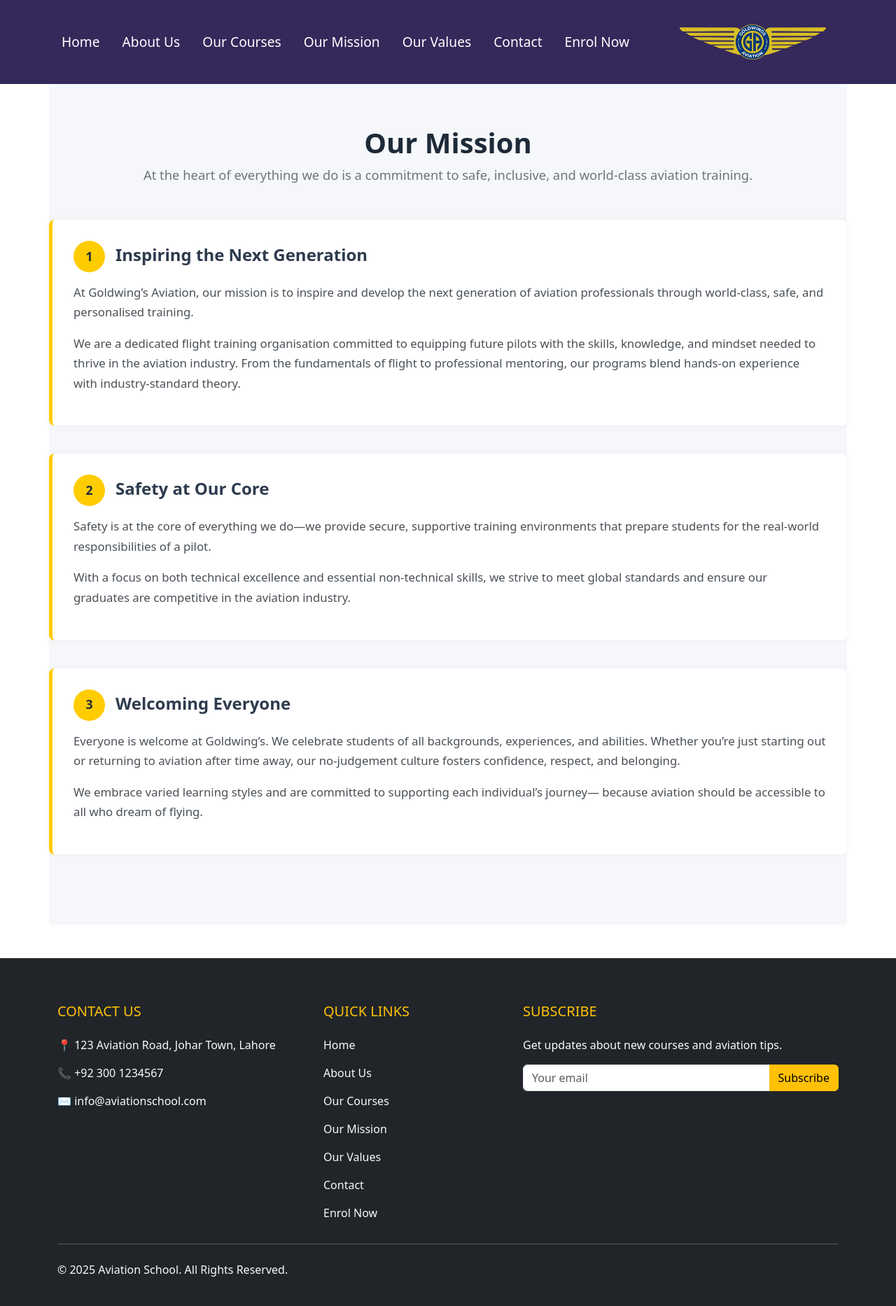
After one commit to stackAli/air, a Flask app: page /mission in a window 1280 px wide. The commit adds this page. Shown: the whole page at 70% size. Run offline with Flask 3, Linux system fonts and the light colour scheme.

```diff
--- a/app.py
+++ b/app.py
@@ -1,8 +1,6 @@
 from flask import Flask, render_template, redirect, url_for, request, flash, send_file
-from flask_login import LoginManager, login_user, login_required, current_user, logout_user
 from flask_mail import Mail, Message
-from models import db, User, UserProfile, EducationDetail, LanguageSkill
-from werkzeug.security import generate_password_hash, check_password_hash
+from models import db, UserProfile, EducationDetail, LanguageSkill, User
 from datetime import datetime
 from io import BytesIO
 from xhtml2pdf import pisa
@@ -21,15 +19,8 @@ app.config['MAIL_USERNAME'] = 'info.goldwingsaviation@gmail.com'
 app.config['MAIL_PASSWORD'] = 'bclh ncrq aawi rmeg'
 mail = Mail(app)
 
-# Init DB and Login Manager
+# Init DB
 db.init_app(app)
-login_manager = LoginManager()
-login_manager.init_app(app)
-login_manager.login_view = 'login'
-
-@login_manager.user_loader
-def load_user(user_id):
-    return User.query.get(int(user_id))
 
 @app.route('/')
 def home():
@@ -37,7 +28,7 @@ def home():
 
 @app.route('/about')
 def about():
-    return render_template("about.html", page="about")
+    return render_template("about.html", page="About")
 
 @app.route('/services')
 def services():
@@ -50,10 +41,9 @@ def contact():
         email = request.form['email']
         message = request.form['message']
 
-        # Email to admin
         msg = Message(subject="New Contact Query",
                       sender=app.config['MAIL_USERNAME'],
-                      recipients=['info.goldwingsaviation@gmail.com'])  # Admin Email
+                      recipients=['info.goldwingsaviation@gmail.com'])
         msg.body = f"You have received a new contact message:\n\nName: {name}\nEmail: {email}\n\nMessage:\n{message}"
         mail.send(msg)
 
@@ -62,46 +52,6 @@ def contact():
 
     return render_template("contact.html", page="Contact")
 
-
-@app.route('/login', methods=['GET', 'POST'])
-def login():
-    if request.method == 'POST':
-        email = request.form['email']
-        password = request.form['password']
-        user = User.query.filter_by(email=email).first()
-
-        if user and check_password_hash(user.password_hash, password):
-            login_user(user)
-            flash("Logged in successfully.")
-            next_page = request.args.get('next')
-            return redirect(next_page or url_for('apply'))
-        else:
-            flash("Invalid email or password.")
-            return redirect(url_for('login'))
-
-    return render_template("login.html", page="Login")
-
-@app.route('/signup', methods=['GET', 'POST'])
-def signup():
-    if request.method == 'POST':
-        email = request.form['email']
-        password = request.form['password']
-        role = request.form.get('role', 'User')
-
-        if User.query.filter_by(email=email).first():
-            flash("Email already exists.")
-            return redirect(url_for('signup'))
-
-        hashed_password = generate_password_hash(password)
-        new_user = User(email=email, password_hash=hashed_password, role=role)
-        db.session.add(new_user)
-        db.session.commit()
-
-        flash("Signup successful. You can now log in.")
-        return redirect(url_for('login'))
-
-    return render_template("signup.html", page="Signup")
-
 @app.route('/rpl')
 def rpl():
     return render_template("rpl.html", page="RPL")
@@ -109,56 +59,73 @@ def rpl():
 @app.route('/tif')
 def cpl():
     return render_template("tif.html", page="TIF")
+
 @app.route('/ppl')
 def ppl():
     return render_template("ppl.html", page="PPL")
 
 @app.route('/apply', methods=['GET', 'POST'])
-@login_required
 def apply():
     if request.method == 'POST':
         form = request.form
 
-        profile = UserProfile.query.filter_by(user_id=current_user.id).first()
-        if not profile:
-            profile = UserProfile(user_id=current_user.id)
-            db.session.add(profile)
+        # Check if user already exists
+        existing_user = User.query.filter_by(email=form['primary_email']).first()
 
-        profile.title = form['title'].title()
-        profile.first_name = form['first_name']
-        profile.middle_name = form.get('middle_name')
-        profile.last_name = form['last_name']
-        profile.date_of_birth = datetime.strptime(form['dob'], '%Y-%m-%d').date()
-        profile.gender = form['gender']
-        profile.primary_email = form['primary_email']
-        profile.alternative_email = form.get('alternative_email')
-        profile.mobile_number = form['mobile_number']
-        profile.home_phone = form.get('home_phone')
-        profile.emergency_name = form['emergency_name']
-        profile.emergency_relationship = form['emergency_relationship']
-        profile.emergency_phone = form['emergency_phone']
-        profile.nationality = form['nationality']
-        profile.country_of_birth = form['country_of_birth']
-        profile.citizenship_status = form['citizenship_status']
+        if existing_user:
+            user = existing_user
+        else:
+            user = User(
+                email=form['primary_email'],
+                password_hash='temporary',
+                role='User'
+            )
+            db.session.add(user)
+            db.session.commit()
 
-        education = EducationDetail.query.filter_by(user_id=current_user.id).first()
-        if not education:
-            education = EducationDetail(user_id=current_user.id)
-            db.session.add(education)
+        # Delete previous related data (if any) to avoid UNIQUE constraint errors
+        UserProfile.query.filter_by(user_id=user.id).delete()
+        EducationDetail.query.filter_by(user_id=user.id).delete()
+        LanguageSkill.query.filter_by(user_id=user.id).delete()
 
-        education.secondary_education_level = form['secondary_education_level']
-        education.highest_completed_level = form['highest_completed_level']
-        education.still_enrolled = bool(form.get('still_enrolled'))
-        education.previous_qualification = form.get('previous_qualification')
+        # Create and link UserProfile
+        profile = UserProfile(
+            user_id=user.id,
+            first_name=form['first_name'],
+            middle_name=form.get('middle_name'),
+            last_name=form['last_name'],
+            date_of_birth=datetime.strptime(form['dob'], '%Y-%m-%d').date(),
+            gender=form['gender'],
+            primary_email=form['primary_email'],
+            mobile_number=form['mobile_number'],
+            emergency_name=form['emergency_name'],
+            emergency_relationship=form['emergency_relationship'],
+            emergency_phone=form['emergency_phone'],
+            nationality=form['nationality'],
+            country_of_birth=form['country_of_birth'],
+            citizenship_status=form['citizenship_status']
+        )
+        db.session.add(profile)
 
-        language = LanguageSkill.query.filter_by(user_id=current_user.id).first()
-        if not language:
-            language = LanguageSkill(user_id=current_user.id)
-            db.session.add(language)
+        # Create and link EducationDetail
+        education = EducationDetail(
+            user_id=user.id,
+            secondary_education_level=form['secondary_education_level'],
+            highest_completed_level=form['highest_completed_level'],
+            still_enrolled=bool(form.get('still_enrolled')),
+            previous_qualification=form.get('previous_qualification') or None
+        )
+        db.session.add(education)
 
-        language.english_proficiency = form['english_proficiency']
-        language.other_languages = form.get('other_languages')
+        # Create and link LanguageSkill
+        language = LanguageSkill(
+            user_id=user.id,
+            english_proficiency=form['english_proficiency'],
+            other_languages=form.get('other_languages')
+        )
+        db.session.add(language)
 
+        # Commit all
         db.session.commit()
 
         # Generate PDF
@@ -167,7 +134,7 @@ def apply():
         pisa.CreatePDF(html, dest=pdf)
         pdf.seek(0)
 
-        # Email to recruiter
+        # Send to recruiter
         recruiter_msg = Message("New Application Submission",
                                 sender=app.config['MAIL_USERNAME'],
                                 recipients=["info.goldwingsaviation@gmail.com"],
@@ -176,7 +143,7 @@ def apply():
         recruiter_msg.attach("application.pdf", "application/pdf", pdf.read())
         mail.send(recruiter_msg)
 
-        # Email to user
+        # Send confirmation to applicant
         user_msg = Message("Application Received",
                            sender=app.config['MAIL_USERNAME'],
                            recipients=[form['primary_email']],
@@ -186,6 +153,7 @@ def apply():
         flash("Application submitted successfully. Confirmation email sent.", "success")
         return redirect(url_for('end'))
 
+    # Choices for the form
     title_choices = ['Mr', 'Mrs', 'Miss', 'Ms', 'Dr']
     gender_choices = ['Male', 'Female', 'Other']
     citizenship_choices = ['Citizen', 'Permanent Resident', 'International']
@@ -201,17 +169,8 @@ def apply():
                            english_proficiency_choices=english_proficiency_choices)
 
 @app.route('/end')
-@login_required
 def end():
     return render_template('end.html')
-
-@app.route('/logout')
-@login_required
-def logout():
-    logout_user()
-    return redirect(url_for('login'))
-
-
 
 @app.route('/subscribe', methods=['POST'])
 def subscribe():
@@ -223,13 +182,19 @@ def subscribe():
                       recipients=["info.goldwingsaviation@gmail.com"])
         msg.body = f"New subscriber: {email}"
         mail.send(msg)
-
         flash("Thank you for subscribing!", "success")
     else:
         flash("Please enter a valid email.", "danger")
 
     return redirect(request.referrer or url_for('home'))
 
+@app.route('/mission')
+def mission():
+    return render_template('mission.html', page="Our Mission")
+
+@app.route('/values')
+def values():
+    return render_template('values.html', page="Our Values")
 
 if __name__ == "__main__":
     with app.app_context():
--- a/templates/base.html
+++ b/templates/base.html
@@ -85,24 +85,15 @@
       <ul class="navbar-nav me-auto mb-2 mb-lg-0">
         <li class="nav-item"><a class="nav-link" href="/">Home</a></li>
         <li class="nav-item"><a class="nav-link" href="/about">About Us</a></li>
-        <li class="nav-item"><a class="nav-link" href="/services">Services</a></li>
+        <li class="nav-item"><a class="nav-link" href="/services">Our Courses</a></li>
+        <li class="nav-item"><a class="nav-link" href="/mission">Our Mission</a></li>
+        <li class="nav-item"><a class="nav-link" href="/values">Our Values</a></li>
         <li class="nav-item"><a class="nav-link" href="/contact">Contact</a></li>
-        <li class="nav-item"><a class="nav-link" href="/apply">Enroll Now</a></li>
+        <li class="nav-item"><a class="nav-link" href="/apply">Enrol Now</a></li>
       </ul>
       <a class="navbar-brand d-none d-lg-block mx-auto" href="/">
         <img src="{{ url_for('static', filename='logo.png') }}" alt="Logo">
       </a>
-      {% if current_user.is_authenticated and current_user.profile %}
-        <span class="text-white me-3 mt-1">
-          {{ current_user.profile.first_name }} {{ current_user.profile.last_name }}
-        </span>
-        <a href="{{ url_for('logout') }}" class="btn btn-outline-light btn-sm">Logout</a>
-      {% else %}
-        <a href="{{ url_for('login') }}" class="btn btn-outline-light btn-sm me-2">Login</a>
-        <a href="{{ url_for('signup') }}" class="btn btn-warning btn-sm">Signup</a>
-      {% endif %}
-
-
     </div>
   </div>
 </nav>
@@ -122,9 +113,11 @@
         <h5 class="text-uppercase mb-4 font-weight-bold text-warning">Quick Links</h5>
         <p><a href="/" class="text-light text-decoration-none">Home</a></p>
         <p><a href="/about" class="text-light text-decoration-none">About Us</a></p>
-        <p><a href="/services" class="text-light text-decoration-none">Services</a></p>
+        <p><a href="/services" class="text-light text-decoration-none">Our Courses</a></p>
+        <p><a href="/mission" class="text-light text-decoration-none">Our Mission</a></p>
+        <p><a href="/values" class="text-light text-decoration-none">Our Values</a></p>
         <p><a href="/contact" class="text-light text-decoration-none">Contact</a></p>
-        <p><a href="/apply" class="text-light text-decoration-none">Enroll Now</a></p>
+        <p><a href="/apply" class="text-light text-decoration-none">Enrol Now</a></p>
       </div>
       <div class="col-md-5 col-lg-5 col-xl-5 mx-auto mt-3">
         <h5 class="text-uppercase mb-4 font-weight-bold text-warning">Subscribe</h5>
--- a/templates/end.html
+++ b/templates/end.html
@@ -4,7 +4,7 @@
   <div class="alert alert-success shadow-sm p-5" style="background-color: rgb(216, 204, 229); color: black;">
     <h2 class="mb-3"> Your Application Has Been Received</h2>
     <p class="lead mb-4">Thank you for applying. We will get back to you soon!</p>
-    <a href="{{ url_for('logout') }}" class="btn  px-4" style="background-color: rgb(39, 8, 67); color: white;">Sign Out</a>
+
   </div>
 </div>
 {% endblock %}
--- a/templates/home.html
+++ b/templates/home.html
@@ -20,7 +20,7 @@
         <h2 class="mb-4 text-center">Empowering Future Aviators with Excellence in Training and Vision in Flight</h2>
 
         <p>
-          Welcome to <strong>GoldWings Aviation Academy</strong> — where passion takes flight and futures are built in the skies.We offer a rigorous and immersive learning experience that equips aspiring pilots and aviation professionals with the skills, confidence, and discipline needed to excel in today’s dynamic aerospace industry.
+          Welcome to <strong>GoldWings Aviation</strong> — where passion takes flight and futures are built in the skies.We offer a rigorous and immersive learning experience that equips aspiring pilots and aviation professionals with the skills, confidence, and discipline needed to excel in today’s dynamic aerospace industry.
         </p>
 
         <p>
--- /dev/null
+++ b/templates/mission.html
@@ -0,0 +1,112 @@
+{% extends "base.html" %}
+{% block content %}
+
+<style>
+  .mission-section {
+    padding: 60px 0;
+    background-color: #f5f7fa;
+  }
+
+  .mission-title {
+    font-size: 2.5rem;
+    font-weight: 700;
+    text-align: center;
+    color: #1e2a38;
+  }
+
+  .mission-subtitle {
+    font-size: 1.15rem;
+    color: #6c757d;
+    text-align: center;
+    margin-bottom: 50px;
+  }
+
+  .mission-card {
+    background: white;
+    border-left: 5px solid #ffcc00;
+    padding: 30px;
+    margin-bottom: 40px;
+    box-shadow: 0 0 10px rgba(0,0,0,0.05);
+    border-radius: 8px;
+  }
+
+  .mission-card h4 {
+    font-weight: 600;
+    margin-bottom: 15px;
+    color: #2e3b4e;
+  }
+
+  .mission-card p {
+    font-size: 1.05rem;
+    line-height: 1.7;
+    color: #495057;
+  }
+
+  .icon-circle {
+    background-color: #ffcc00;
+    color: #1e2a38;
+    width: 45px;
+    height: 45px;
+    border-radius: 50%;
+    display: inline-flex;
+    align-items: center;
+    justify-content: center;
+    font-weight: bold;
+    margin-right: 15px;
+    font-size: 1.1rem;
+  }
+
+  @media (max-width: 576px) {
+    .mission-title {
+      font-size: 2rem;
+    }
+  }
+</style>
+
+<section class="mission-section container">
+  <h1 class="mission-title">Our Mission</h1>
+  <p class="mission-subtitle">At the heart of everything we do is a commitment to safe, inclusive, and world-class aviation training.</p>
+
+  <!-- Mission Overview -->
+  <div class="mission-card">
+    <h4><span class="icon-circle">1</span>Inspiring the Next Generation</h4>
+    <p>
+      At Goldwing’s Aviation, our mission is to inspire and develop the next generation of aviation professionals
+      through world-class, safe, and personalised training.
+    </p>
+    <p>
+      We are a dedicated flight training organisation committed to equipping future pilots with the skills, knowledge,
+      and mindset needed to thrive in the aviation industry. From the fundamentals of flight to professional mentoring,
+      our programs blend hands-on experience with industry-standard theory.
+    </p>
+  </div>
+
+  <!-- Safety -->
+  <div class="mission-card">
+    <h4><span class="icon-circle">2</span>Safety at Our Core</h4>
+    <p>
+      Safety is at the core of everything we do—we provide secure, supportive training environments
+      that prepare students for the real-world responsibilities of a pilot.
+    </p>
+    <p>
+      With a focus on both technical excellence and essential non-technical skills,
+      we strive to meet global standards and ensure our graduates are competitive in the aviation industry.
+    </p>
+  </div>
+
+  <!-- Inclusion -->
+  <div class="mission-card">
+    <h4><span class="icon-circle">3</span>Welcoming Everyone</h4>
+    <p>
+      Everyone is welcome at Goldwing’s. We celebrate students of all backgrounds, experiences, and abilities.
+      Whether you’re just starting out or returning to aviation after time away,
+      our no-judgement culture fosters confidence, respect, and belonging.
+    </p>
+    <p>
+      We embrace varied learning styles and are committed to supporting each individual’s journey—
+      because aviation should be accessible to all who dream of flying.
+    </p>
+  </div>
+</section>
+
+{% endblock %}
```
Also changed, not shown: models.py (+4 -5 lines), templates/about.html (+15 -66 lines), templates/apply.html (+10 -29 lines), templates/login.html (deleted, +0 -36 lines), templates/signup.html (deleted, +0 -52 lines), templates/values.html (added, +92 -0 lines), instance/your_database.db, static/m1.jpg (added).
